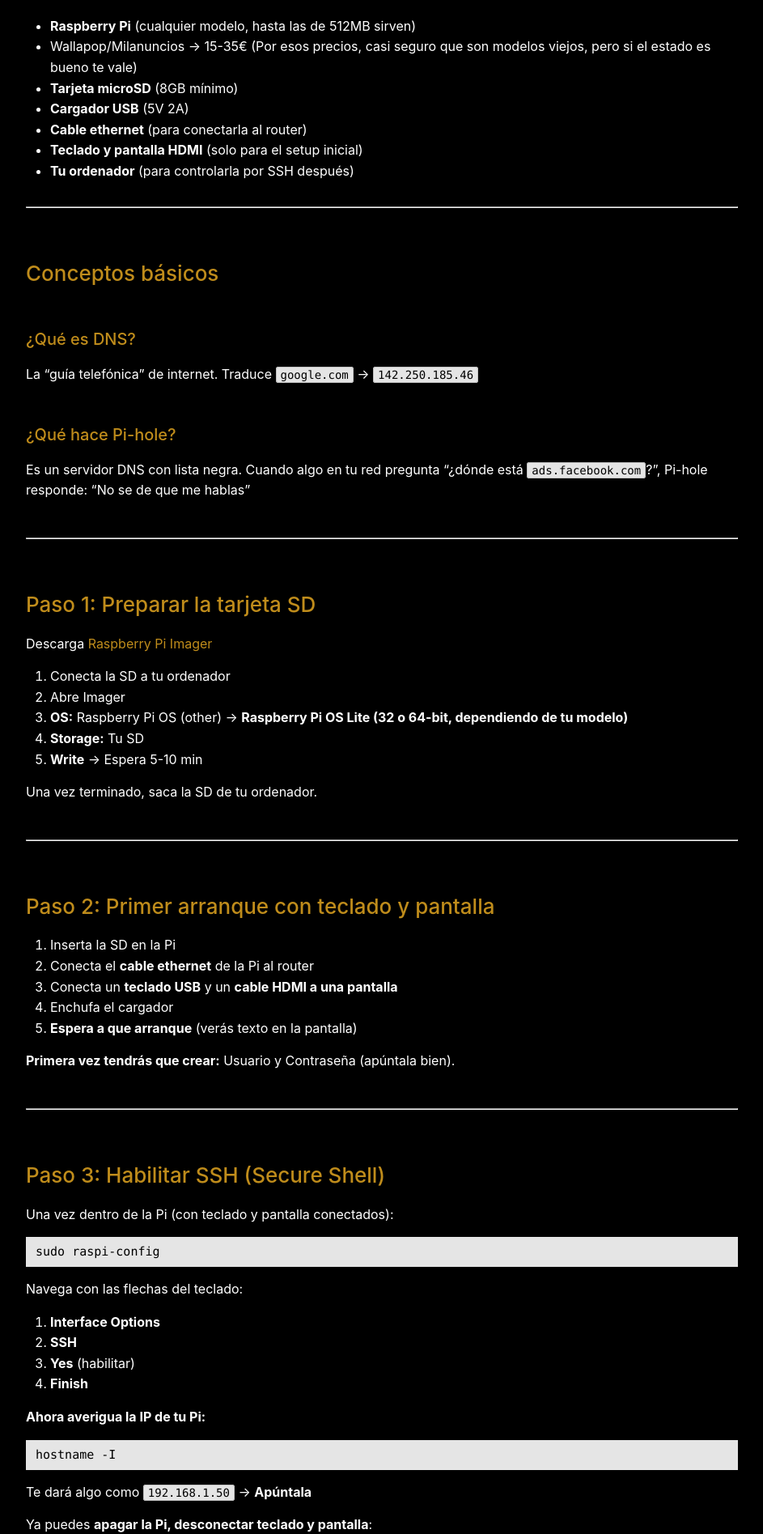
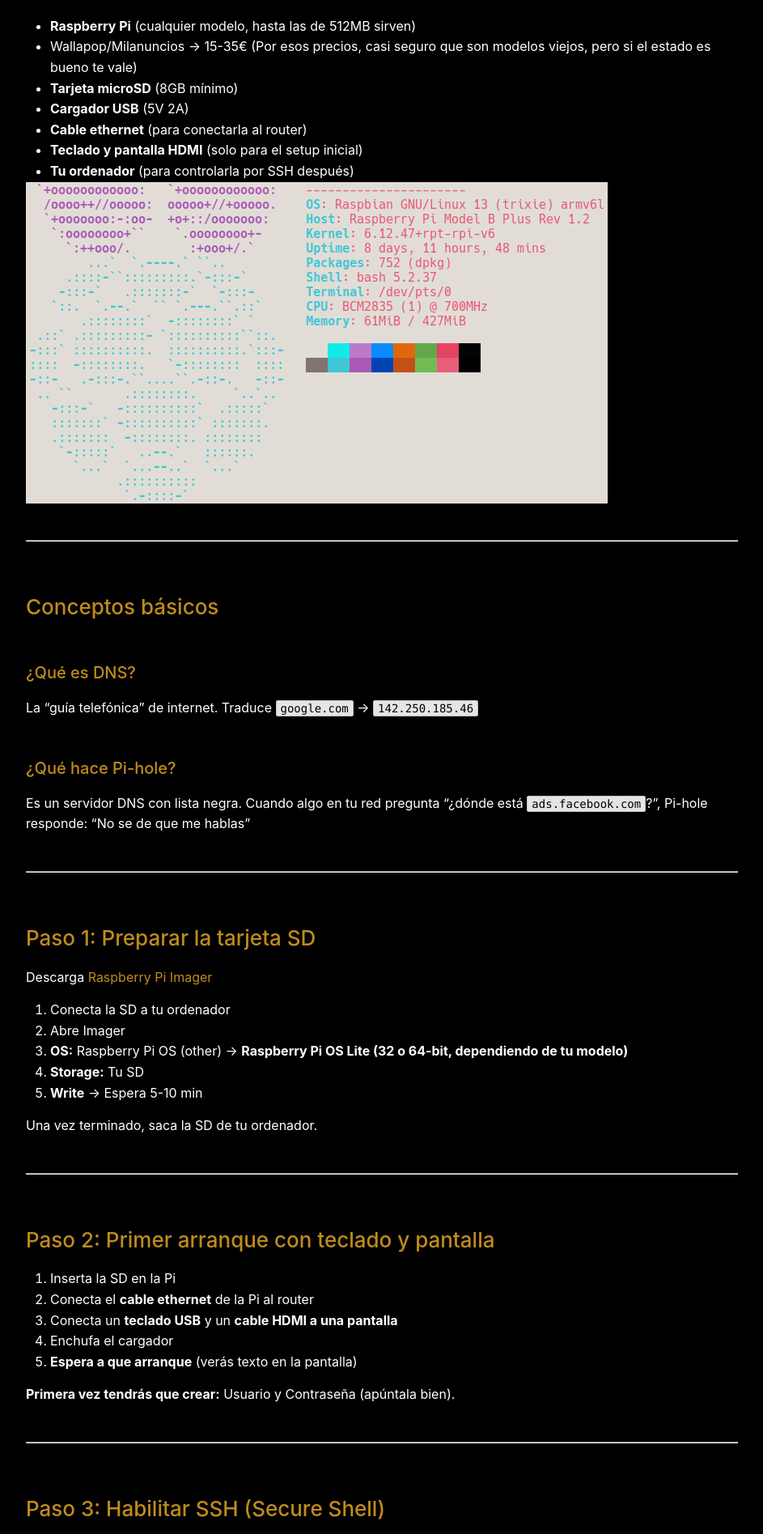
Before and after one commit to damalga/damalga-nl-lp, a Jekyll site: the page built from _posts/2025-10-28-post-3.md, in a window 1280 px wide. Shown: the part 1271-3166 px from the top of the page at 81% size, without its empty margins (168-1111 px from the left). Built offline with Jekyll 4.4.1, drawn with Linux system fonts in a browser that asks for light colours; some web fonts are replaced.

Commit message:
add images to post 3

````diff
--- a/_posts/2025-10-28-post-3.md
+++ b/_posts/2025-10-28-post-3.md
@@ -40,6 +40,7 @@ Pi-hole y estos navegadores son capas totalmente complementarias.
 
 ### Requisitos
 
+
 - **Raspberry Pi** (cualquier modelo, hasta las de 512MB sirven)
 - Wallapop/Milanuncios → 15-35€ (Por esos precios, casi seguro que son modelos viejos, pero si el estado es bueno te vale)
 - **Tarjeta microSD** (8GB mínimo)
@@ -47,6 +48,8 @@ Pi-hole y estos navegadores son capas totalmente complementarias.
 - **Cable ethernet** (para conectarla al router)
 - **Teclado y pantalla HDMI** (solo para el setup inicial)
 - **Tu ordenador** (para controlarla por SSH después)
+
+<img src="{{ site.baseurl }}/assets/img/post-3/neofetch-raspbpi-1.png" alt="Raspberry Pi B+ image">
 
 ---
 
@@ -179,6 +182,8 @@ curl -sSL https://install.pi-hole.net | bash
 
 Por defecto Pi-hole viene sin listas. Vamos a añadir una manualmente desde el panel web:
 
+<img src="{{ site.baseurl }}/assets/img/post-3/dashboard-pihole-1.png" alt="Dashboard Pi-hole image">
+
 1. Abre en tu navegador: `http://IP-DE-TU-PI/admin`
 2. Login con la contraseña que te dio al instalar
 3. **Group Management → Adlists**
@@ -197,6 +202,7 @@ sudo pihole -q doubleclick.net
 ```
 
 Debería decir que está en la lista de bloqueo.
+
 
 ---
 
@@ -373,6 +379,7 @@ Pi-hole and these browsers are completely complementary layers.
 
 ### Requirements
 
+
 - **Raspberry Pi** (any model, even 512MB ones work)
 - Second-hand → $15-35 (At these prices, they're almost certainly old models, but if they're in good condition they'll work)
 - **microSD card** (8GB minimum)
@@ -380,6 +387,8 @@ Pi-hole and these browsers are completely complementary layers.
 - **Ethernet cable** (to connect to router)
 - **Keyboard and HDMI monitor** (only for initial setup)
 - **Your computer** (to control it via SSH afterwards)
+
+<img src="{{ site.baseurl }}/assets/img/post-3/neofetch-raspbpi-2.png" alt="Raspberry Pi B+ image">
 
 ---
 
@@ -511,6 +520,8 @@ curl -sSL https://install.pi-hole.net | bash
 ### Step 7: Add blocklists
 
 By default Pi-hole comes without lists. Let's add one manually from the web panel:
+
+<img src="{{ site.baseurl }}/assets/img/post-3/dashboard-pihole-2.png" alt="Dashboard Pi-hole image">
 
 1. Open in your browser: `http://YOUR-PI-IP/admin`
 2. Login with the password it gave you during installation
````
Also changed, not shown: assets/img/post-3/dashboard-pihole-1.png (added), assets/img/post-3/dashboard-pihole-2.png (added), assets/img/post-3/neofetch-raspbpi-1.png (added), assets/img/post-3/neofetch-raspbpi-2.png (renamed from assets/img/post-3/neofetch-raspbpi.png).
